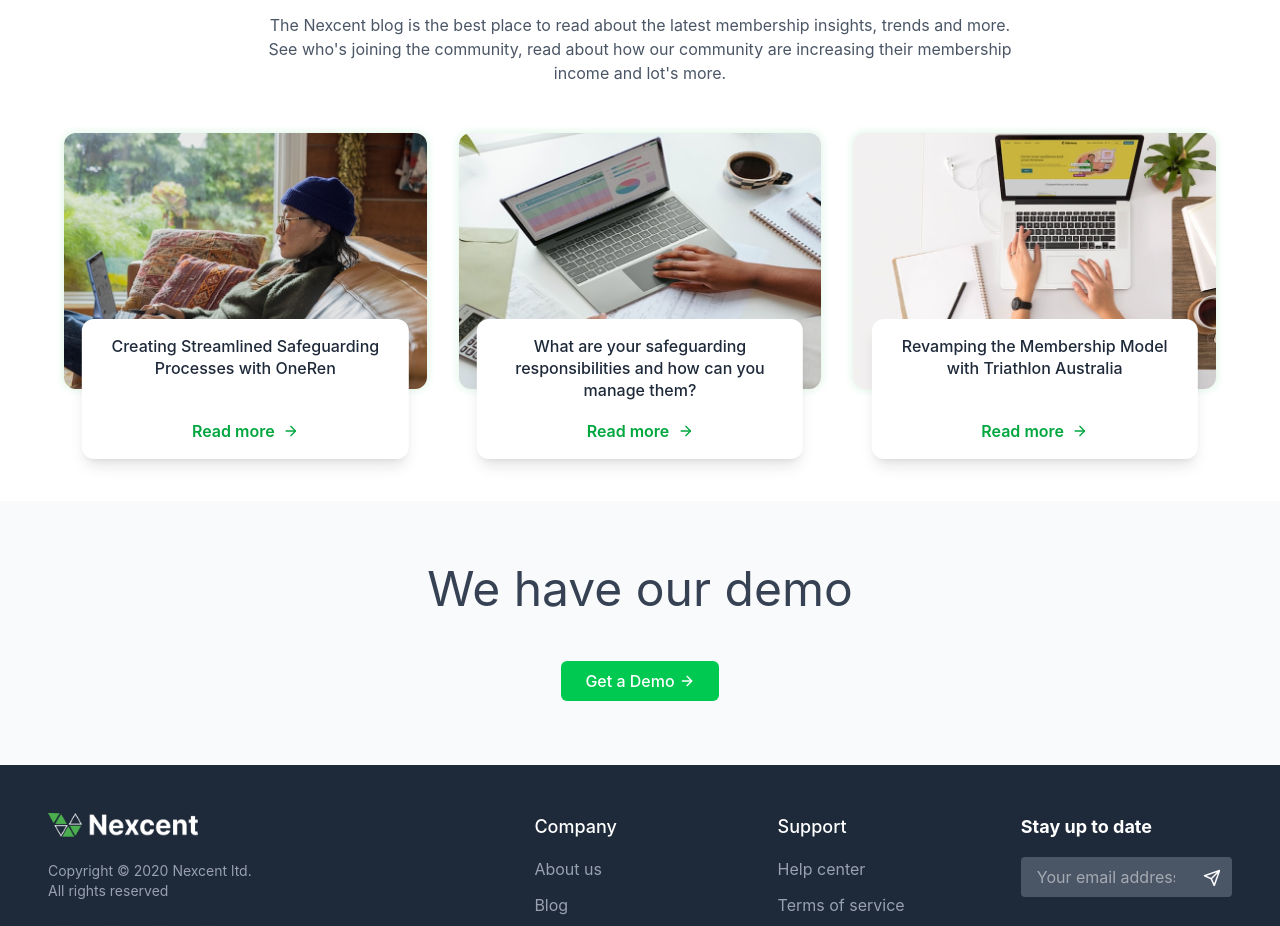
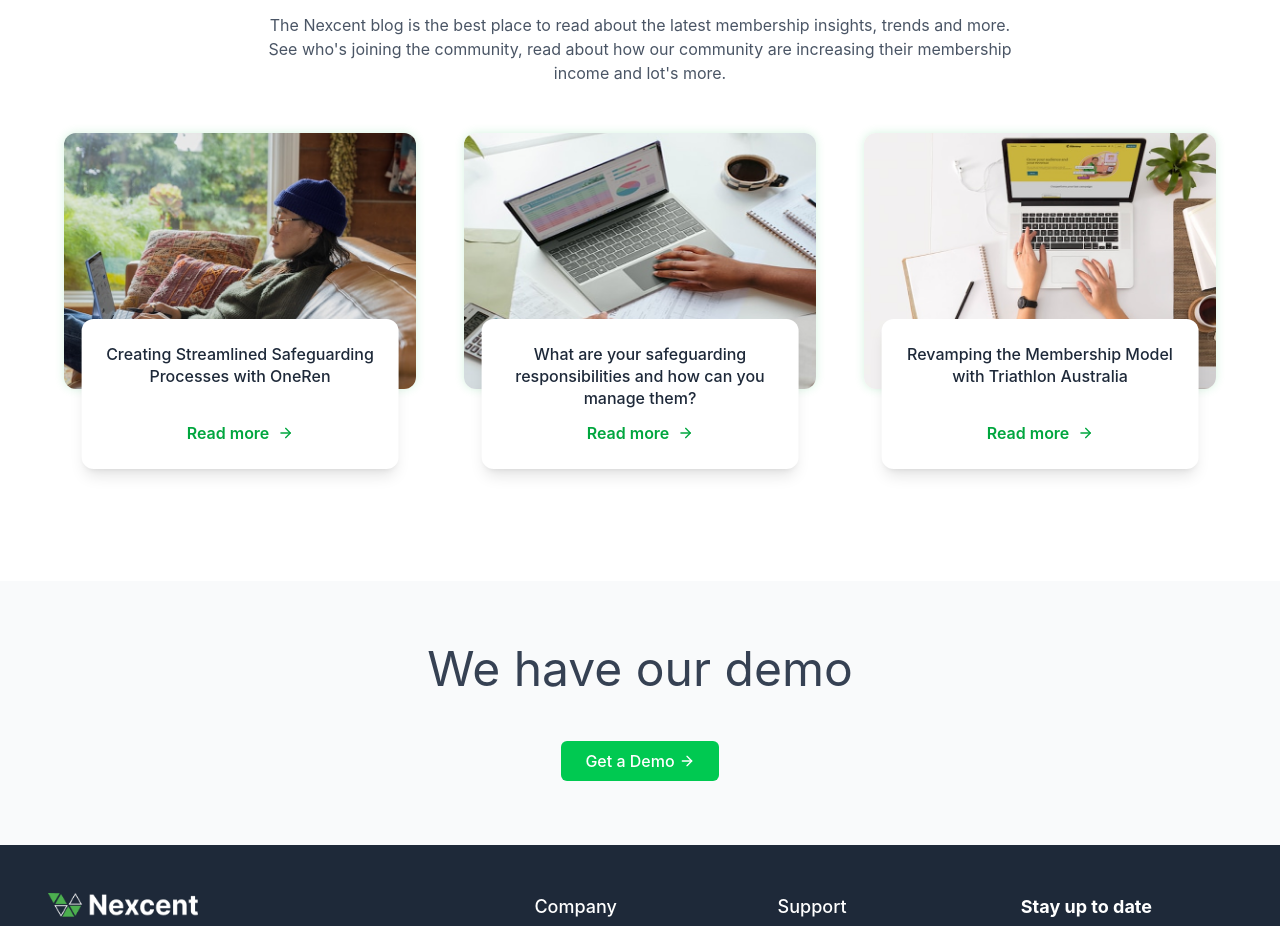
Before and after one commit to bhakticreast/nextjs-demo, a Next.js app: page / in a window 1280 px wide. Shown: the part 3544-4470 px from the top of the page. Built offline with nearby package versions, Linux system fonts and the light colour scheme.

Commit message:
card text & link overlapping fixed

```diff
--- a/src/components/CardWithOverlay.js
+++ b/src/components/CardWithOverlay.js
@@ -28,10 +28,10 @@
     ];
 
     return (
-        <div className="grid md:grid-cols-3 md:gap-8 gap-24 max-w-6xl mx-auto">
+        <div className="grid md:grid-cols-3 gap-12 max-w-6xl mx-auto">
             {blogPosts.map((post) => (
-            <div className="relative w-full max-w-sm mx-auto" key={post.id}>
-                {/* Image */}
+                <div className="relative w-full max-w-sm mx-auto pb-20" key={post.id}>
+                    {/* Image Container */}
                     <motion.div
                         animate={{
                             boxShadow: ['0px 0px 0px rgba(34, 197, 94, 0)', '0px 0px 25px rgba(34, 197, 94, 0.5)', '0px 0px 0px rgba(34, 197, 94, 0)']
@@ -52,13 +52,13 @@
                     </motion.div>
 
                     {/* Overlay Text Block */}
-                <div className="absolute left-1/2 bottom-0 transform -translate-x-1/2 translate-y-1/2 w-[90%] bg-white p-4 rounded-xl shadow-lg text-center">
-                    <h2 className="text-gray-800 text-base font-medium mb-3 leading-snug h-18">
+                    <div className="absolute left-1/2 bottom-0 transform -translate-x-1/2 w-[90%] bg-white p-6 rounded-xl shadow-lg text-center min-h-[150px] flex flex-col justify-between">
+                        <h2 className="text-gray-800 text-base font-medium mb-3 leading-snug line-clamp-5">
                             {post.title}
                         </h2>
                         <Link
                             href={post.link}
-                        className="text-green-600 font-semibold inline-flex items-center justify-center gap-1 hover:underline"
+                            className="text-green-600 font-semibold inline-flex items-center justify-center gap-1 hover:underline mt-auto"
                         >
                             Read more
                             <ArrowRight />
```
Lines whose indentation alone changed are shown as unchanged.
